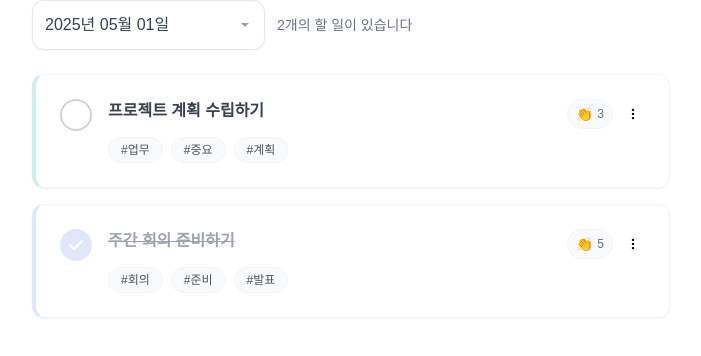
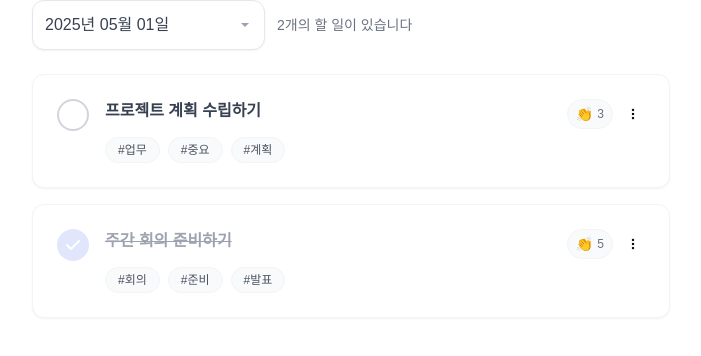
Before and after one commit to kimtaejin3/shared-todo, a Next.js app: page / in a window 1280 px wide. Shown: the part 496-852 px from the top of the page, without its empty margins (289-990 px from the left). Built offline with nearby package versions, Linux system fonts and the light colour scheme.

Commit message:
fix: todo style

```diff
--- a/src/components/TodoList.tsx
+++ b/src/components/TodoList.tsx
@@ -211,7 +211,6 @@ export default function TodoList({
             <li
               key={todo.id}
               className="p-6 rounded-xl bg-white flex items-start gap-4 shadow-sm hover:shadow-md transition-all duration-200 border border-gray-100"
-              style={{ borderLeft: `4px solid ${todo.color}` }}
             >
               {!isFriendTodo && (
                 <div
```
